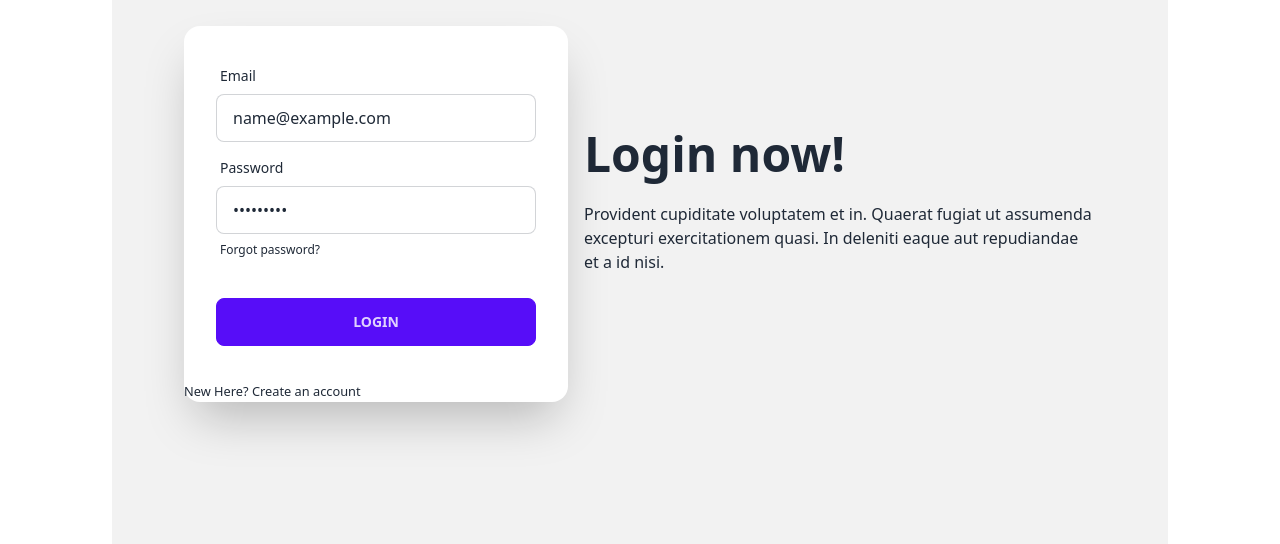
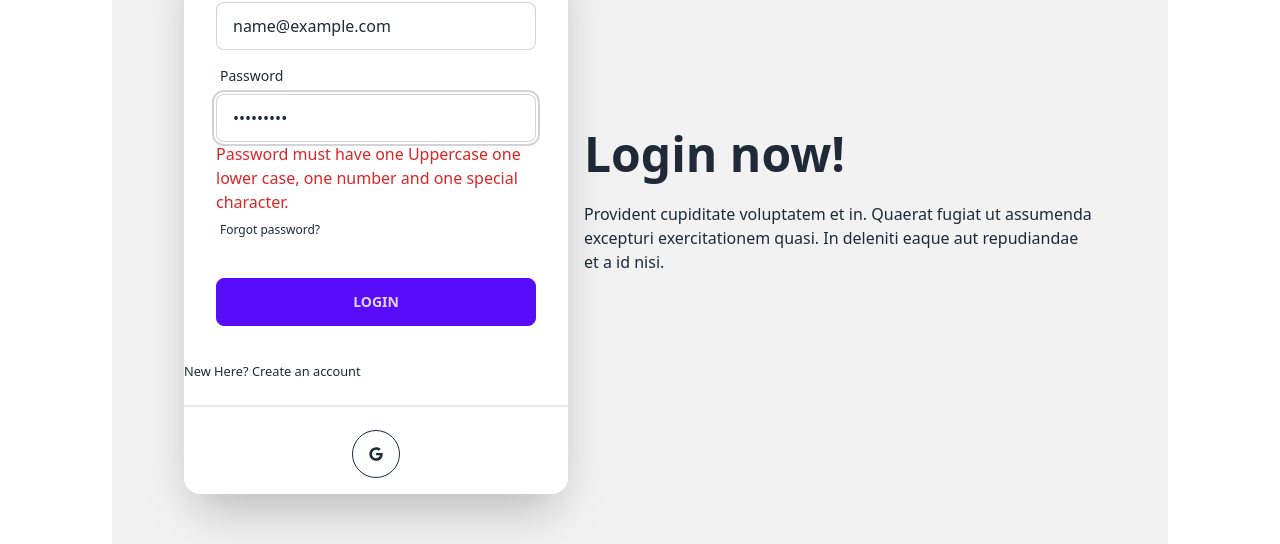
Before and after one commit to kamrulhasananik019/Kids_In_Motion_Client, a React (Vite) app: page /login in a window 1280 px wide. Both pictures are taken after typing "name@example.com", "Sample123" into the empty fields and a click on the input "Login". Shown: the part 254-798 px from the top of the page. Built offline with nearby package versions, Linux system fonts and the light colour scheme; no server answers.

Commit message:
readmi file text add

```diff
--- a/src/Pages/LogIn/LogIn.jsx
+++ b/src/Pages/LogIn/LogIn.jsx
@@ -3,26 +3,25 @@ import { Helmet } from 'react-helmet-async';
 import { AuthContext } from '../../Provider/AuthProvider';
 import Swal from 'sweetalert2';
 import { Link, useLocation, useNavigate } from 'react-router-dom';
+import SocialLogin from '../Shared/SocialLogin/SocialLogin';
+import { useForm } from 'react-hook-form';
 
 const LogIn = () => {
+    const { register, handleSubmit, reset, formState: { errors } } = useForm();
 const {signIn}=useContext(AuthContext);
-
 const navigate = useNavigate();
 const location = useLocation();
 
 
 const from = location.state?.from?.pathname || "/";
 
-const handleLogin = event => {
-    event.preventDefault();
-    const form = event.target;
-    const email = form.email.value;
-    const password = form.password.value;
-    console.log(email, password);
+const onSubmit = data => {
+    const email=data.email;
+    const password=data.password;
     signIn(email, password)
         .then(result => {
-            const user = result.user;
-            console.log(user);
+            const loggedUser = result.user;
+            console.log(loggedUser);
             Swal.fire({
                 title: 'User Login Successful.',
                 showClass: {
@@ -48,18 +47,28 @@ const handleLogin = event => {
                     <p className="py-6">Provident cupiditate voluptatem et in. Quaerat fugiat ut assumenda excepturi exercitationem quasi. In deleniti eaque aut repudiandae et a id nisi.</p>
                 </div>
                 <div className="card md:w-1/2 max-w-sm shadow-2xl bg-base-100">
-                    <form onSubmit={handleLogin} className="card-body">
+                    <form onSubmit={handleSubmit(onSubmit)} className="card-body">
                     <div className="form-control">
                                 <label className="label">
                                     <span className="label-text">Email</span>
                                 </label>
-                            <input type="email" name="email" placeholder="email" className="input input-bordered" />
+                                <input type="email"  {...register("email", { required: true })} name="email" placeholder="email" className="input input-bordered" />
+                                {errors.email && <span className="text-red-600">Email is required</span>}
                             </div>
                             <div className="form-control">
                                 <label className="label">
                                     <span className="label-text">Password</span>
                                 </label>
-                            <input type="password" name="password" placeholder="password" className="input input-bordered" />
+                                <input type="password"  {...register("password", {
+                                    required: true,
+                                    minLength: 6,
+                                    maxLength: 20,
+                                    pattern: /(?=.*[A-Z])(?=.*[!@#$&*])(?=.*[0-9])(?=.*[a-z])/
+                                })} placeholder="password" className="input input-bordered" />
+                                {errors.password?.type === 'required' && <p className="text-red-600">Password is required</p>}
+                                {errors.password?.type === 'minLength' && <p className="text-red-600">Password must be 6 characters</p>}
+                                {errors.password?.type === 'maxLength' && <p className="text-red-600">Password must be less than 20 characters</p>}
+                                {errors.password?.type === 'pattern' && <p className="text-red-600">Password must have one Uppercase one lower case, one number and one special character.</p>}
                                 <label className="label">
                                     <a href="#" className="label-text-alt link link-hover">Forgot password?</a>
                                 </label>
@@ -69,6 +78,7 @@ const handleLogin = event => {
                         </div>
                     </form>
                     <p><small>New Here? <Link to="/signup">Create an account</Link> </small></p>
+                    <SocialLogin></SocialLogin>
                 </div>
             </div>
         </div>
--- a/src/Pages/Shared/SocialLogin/SocialLogin.jsx
+++ b/src/Pages/Shared/SocialLogin/SocialLogin.jsx
@@ -1,9 +1,44 @@
-import React from 'react';
+import { useContext } from "react";
+import { FaGoogle } from "react-icons/fa";
+import { useLocation, useNavigate } from "react-router-dom";
+import { AuthContext } from "../../../Provider/AuthProvider";
+
 
 const SocialLogin = () => {
+    const { googleSignIn } = useContext(AuthContext);
+    const navigate = useNavigate();
+    const location = useLocation();
+
+    const from = location.state?.from?.pathname || "/";
+
+    const handleGoogleSignIn = () => {
+        googleSignIn()
+            .then(result => {
+                const loggedInUser = result.user;
+                console.log(loggedInUser);
+                const saveUser = { name: loggedInUser.displayName, email: loggedInUser.email ,photo:loggedInUser.photoURL }
+                fetch('http://localhost:5000/users', {
+                    method: 'POST',
+                    headers: {
+                        'content-type': 'application/json'
+                    },
+                    body: JSON.stringify(saveUser)
+                })
+                    .then(res => res.json())
+                    .then(() => {
+                        navigate(from, { replace: true });
+                    })
+            })
+    }
+
     return (
         <div>
-
+            <div className="divider"></div>
+            <div className="w-full text-center my-4">
+                <button onClick={handleGoogleSignIn} className="btn btn-circle btn-outline">
+                    <FaGoogle></FaGoogle>
+                </button>
+            </div>
         </div>
     );
 };
--- a/src/Provider/AuthProvider.jsx
+++ b/src/Provider/AuthProvider.jsx
@@ -1,5 +1,5 @@
 import React, { createContext, useEffect, useState } from 'react';
-import  { createUserWithEmailAndPassword, getAuth, onAuthStateChanged, signInWithEmailAndPassword, signOut, updateProfile } from "firebase/auth";
+import  {  GoogleAuthProvider, createUserWithEmailAndPassword, getAuth, onAuthStateChanged, signInWithEmailAndPassword, signInWithPopup, signOut, updateProfile } from "firebase/auth";
 import app from '../firebase/firebase.config';
 
 
@@ -12,6 +12,8 @@ const AuthProvider = ({children}) => {
     const [user, setUser] = useState(null);
     const [loading, setLoading] = useState(true);
 
+    const googleProvider = new GoogleAuthProvider();
+
     const createUser = (email, password) => {
         setLoading(true);
         return createUserWithEmailAndPassword(auth, email, password)
@@ -19,8 +21,13 @@ const AuthProvider = ({children}) => {
 
     const signIn = (email, password) => {
         setLoading(true);
-        return signInWithEmailAndPassword(auth, email, password);
-    }
+        return signInWithEmailAndPassword(auth, email, password);}
+
+        const googleSignIn = () =>{
+            setLoading(true);
+            return signInWithPopup(auth, googleProvider);
+        }
+
     const logOut = () => {
         setLoading(true);
         return signOut(auth);
@@ -48,6 +55,7 @@ const AuthProvider = ({children}) => {
         loading,
         createUser,
         signIn,
+        googleSignIn,
         logOut,
         updateUserProfile
     }
--- a/src/main.jsx
+++ b/src/main.jsx
@@ -13,7 +13,7 @@ ReactDOM.createRoot(document.getElementById('root')).render(
   <React.StrictMode>
     <AuthProvider>
       <HelmetProvider>
-        <div className='md:mx-28'> <RouterProvider router={router} /></div>
+        <div className='md:mx-28 '> <RouterProvider router={router} /></div>
       </HelmetProvider>
     </AuthProvider>
   </React.StrictMode>,
```
Also changed, not shown: 1 other file (tests, documents, lock files or other folders). Lines whose indentation alone changed are shown as unchanged.
